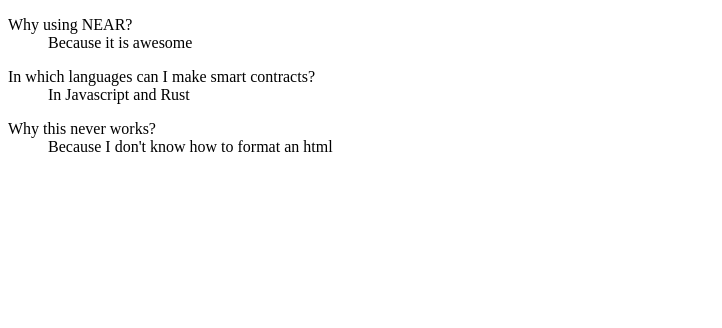
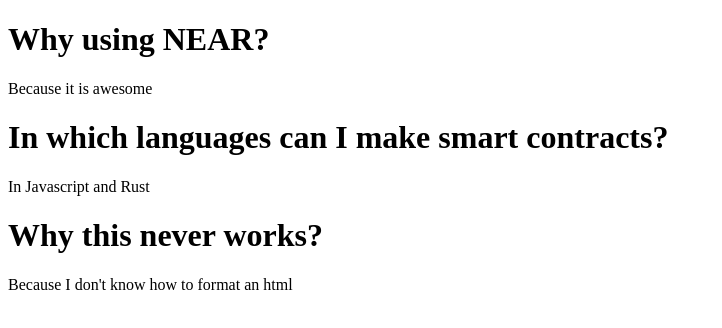
Before and after one commit to gagdiez/near-knowledge-base, a plain HTML site: page index.html in a window 1280 px wide. Shown: the whole page, without its empty margins (0-722 px from the left). Drawn offline with Linux system fonts and the light colour scheme.

Commit message:
trying new schema

```diff
--- a/index.html
+++ b/index.html
@@ -2,23 +2,23 @@
 <html lang="en">
   <head></head>
   <body>
-    <dl itemscope itemtype="https://schema.org/Question">
-      <dt itemprop="name">Why using NEAR?</dt>
-      <dd itemprop="acceptedAnswer" itemscope itemtype="https://schema.org/Answer">
+    <div itemscope itemtype="https://schema.org/Question">
+      <h1 itemprop="name">Why using NEAR?</h1>
+      <div itemprop="acceptedAnswer" itemscope itemtype="https://schema.org/Answer">
         Because it is awesome
-      </dd>
-    </dl>
-    <dl itemscope itemtype="https://schema.org/Question">
-      <dt itemprop="name">In which languages can I make smart contracts?</dt>
-      <dd itemprop="acceptedAnswer" itemscope itemtype="https://schema.org/Answer">
+      </div>
+    </div>
+    <div itemscope itemtype="https://schema.org/Question">
+      <h1 itemprop="name">In which languages can I make smart contracts?</h1>
+      <div itemprop="acceptedAnswer" itemscope itemtype="https://schema.org/Answer">
         In Javascript and Rust
-      </dd>
-    </dl>
-    <dl itemscope itemtype="https://schema.org/Question">
-      <dt itemprop="name">Why this never works?</dt>
-      <dd itemprop="acceptedAnswer" itemscope itemtype="https://schema.org/Answer">
+      </div>
+    </div>
+    <div itemscope itemtype="https://schema.org/Question">
+      <h1 itemprop="name">Why this never works?</h1>
+      <div itemprop="acceptedAnswer" itemscope itemtype="https://schema.org/Answer">
         Because I don't know how to format an html
-      </dd>
-    </dl>
+      </div>
+    </div>
   </body>
 </html>
```
